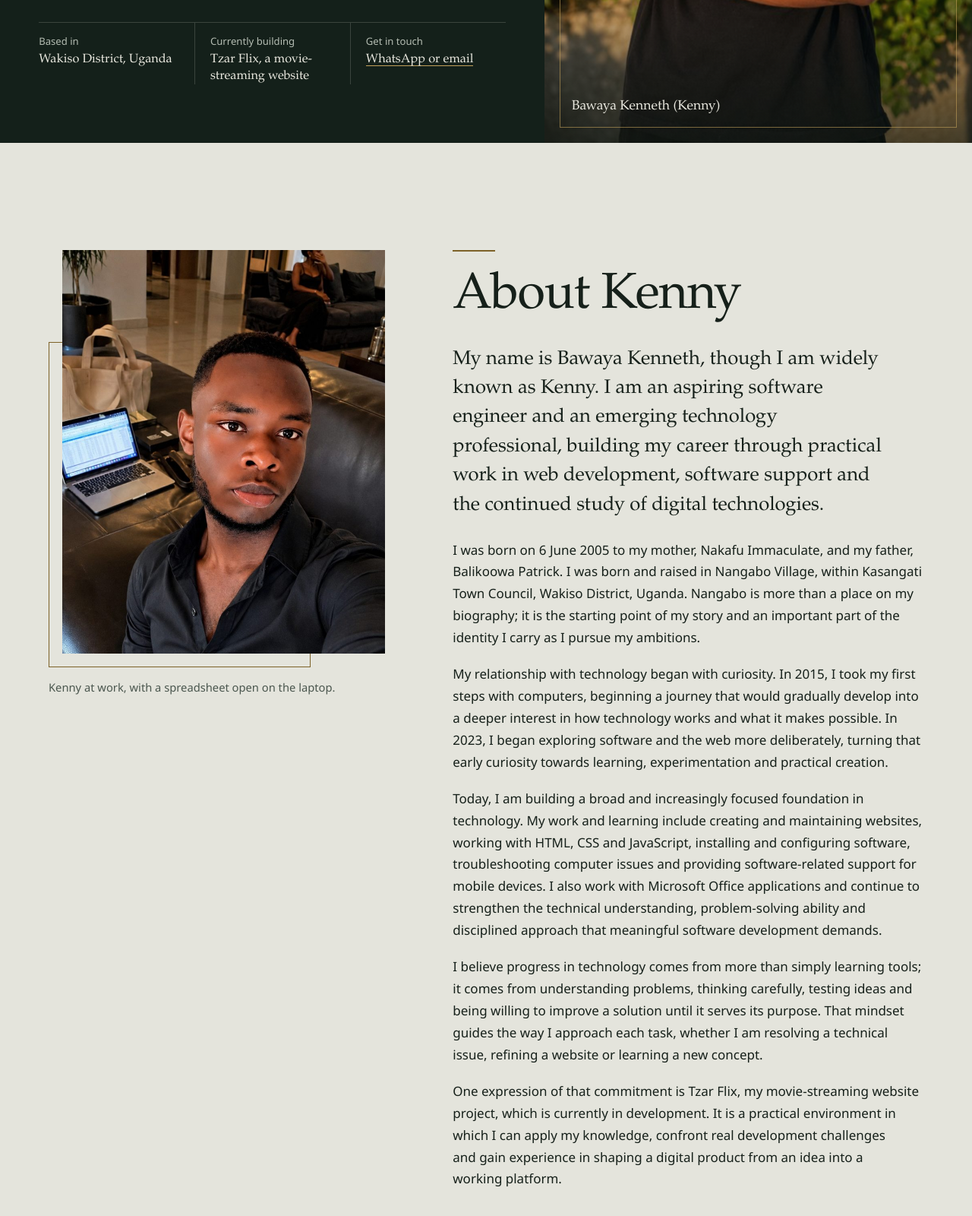
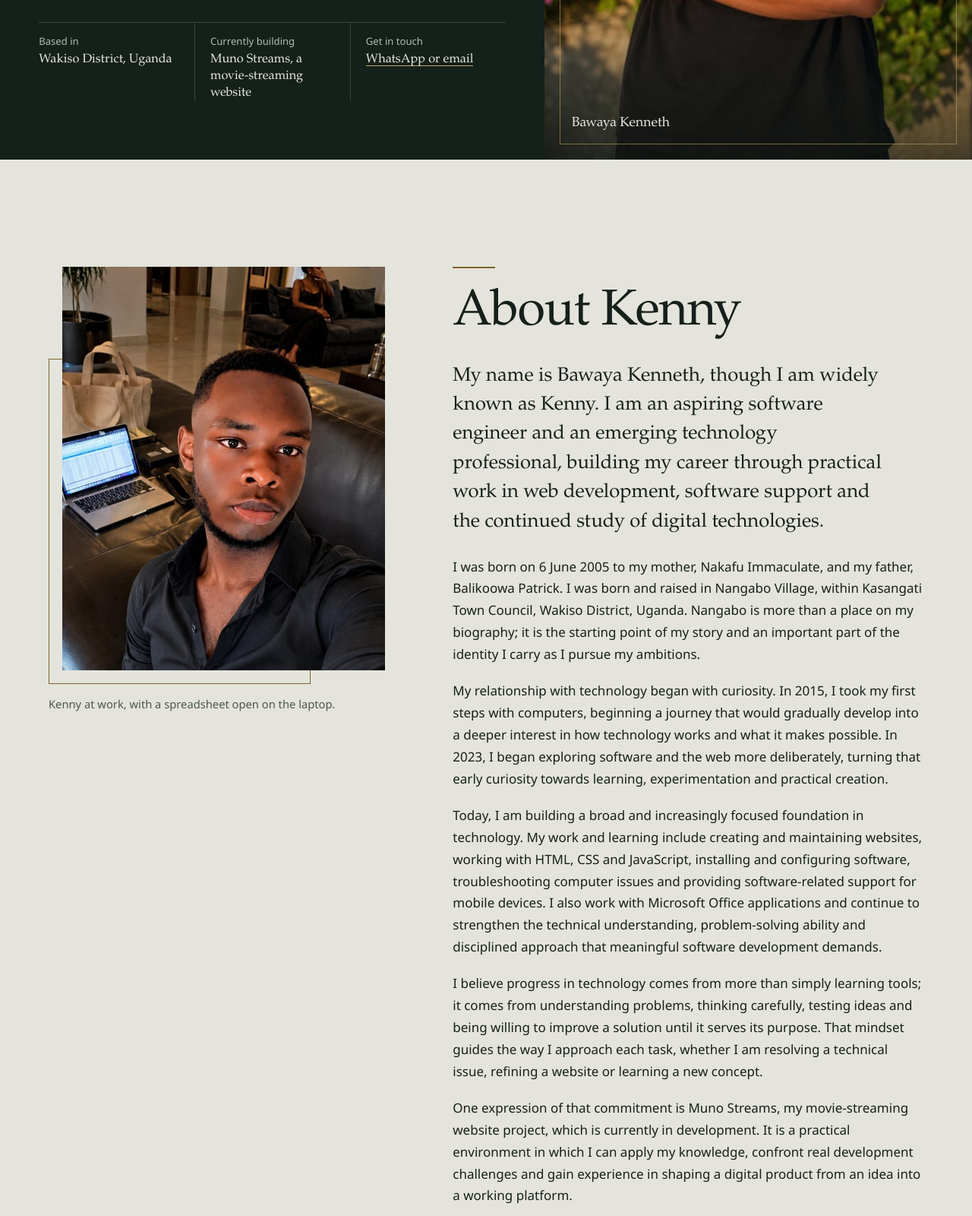
Before and after one commit to bawatech1/bawatech1.github.io, a plain HTML site: page index.html in a window 1280 px wide. Shown: the part 700-2300 px from the top of the page at 76% size. Drawn offline with Linux system fonts and the light colour scheme.

Commit message:
Update index.html

```diff
--- a/index.html
+++ b/index.html
@@ -3,7 +3,7 @@
 <head>
 <meta charset="utf-8">
 <meta name="viewport" content="width=device-width, initial-scale=1">
-<title>Bawaya Kenneth (Kenny) | Web Developer &amp; Software and Technology Specialist, Uganda</title>
+<title>Bawaya Kenneth  | Web Developer &amp; Software and Technology Specialist, Uganda</title>
 <meta name="description" content="The official website of Bawaya Kenneth (Kenny), a Ugandan web developer and technology specialist building practical digital solutions while working towards a career in software engineering.">
 <link rel="canonical" href="https://bawayakenneth1.github.io/">
 <meta name="robots" content="index, follow, max-image-preview:large">
@@ -22,7 +22,7 @@
 <meta property="og:image:alt" content="Portrait of Bawaya Kenneth, web developer and technology specialist, standing with arms crossed in front of green foliage.">
 <meta property="og:locale" content="en_UG">
 <meta name="twitter:card" content="summary_large_image">
-<meta name="twitter:title" content="Bawaya Kenneth (Kenny) | Web Developer &amp; Software and Technology Specialist">
+<meta name="twitter:title" content="Bawaya Kenneth  | Web Developer &amp; Software and Technology Specialist">
 <meta name="twitter:description" content="Official website of Bawaya Kenneth, a web developer and software and technology specialist from Uganda.">
 <meta name="twitter:image" content="https://bawayakenneth1.github.io/assets/images/og-image.jpg">
 <meta name="twitter:image:alt" content="Portrait of Bawaya Kenneth in front of green foliage.">
@@ -381,7 +381,7 @@ section{position:relative}
       </div>
       <dl class="hero-strip">
         <div><dt>Based in</dt><dd>Wakiso District, Uganda</dd></div>
-        <div><dt>Currently building</dt><dd>Tzar Flix, a movie-streaming website</dd></div>
+        <div><dt>Currently building</dt><dd>Muno Streams, a movie-streaming website</dd></div>
         <div><dt>Get in touch</dt><dd><a href="#contact">WhatsApp or email</a></dd></div>
       </dl>
     </div>
@@ -392,7 +392,7 @@ section{position:relative}
            width="1023" height="1537" fetchpriority="high"
            alt="Bawaya Kenneth standing with his arms crossed in front of green foliage and purple flowers, in warm evening light.">
       <span class="frame" aria-hidden="true"></span>
-      <p class="photo-cap">Bawaya Kenneth (Kenny)</p>
+      <p class="photo-cap">Bawaya Kenneth</p>
     </div>
   </section>
 
@@ -411,7 +411,7 @@ section{position:relative}
         <p>My relationship with technology began with curiosity. In 2015, I took my first steps with computers, beginning a journey that would gradually develop into a deeper interest in how technology works and what it makes possible. In 2023, I began exploring software and the web more deliberately, turning that early curiosity towards learning, experimentation and practical creation.</p>
         <p>Today, I am building a broad and increasingly focused foundation in technology. My work and learning include creating and maintaining websites, working with HTML, CSS and JavaScript, installing and configuring software, troubleshooting computer issues and providing software-related support for mobile devices. I also work with Microsoft Office applications and continue to strengthen the technical understanding, problem-solving ability and disciplined approach that meaningful software development demands.</p>
         <p>I believe progress in technology comes from more than simply learning tools; it comes from understanding problems, thinking carefully, testing ideas and being willing to improve a solution until it serves its purpose. That mindset guides the way I approach each task, whether I am resolving a technical issue, refining a website or learning a new concept.</p>
-        <p>One expression of that commitment is Tzar Flix, my movie-streaming website project, which is currently in development. It is a practical environment in which I can apply my knowledge, confront real development challenges and gain experience in shaping a digital product from an idea into a working platform.</p>
+        <p>One expression of that commitment is Muno Streams, my movie-streaming website project, which is currently in development. It is a practical environment in which I can apply my knowledge, confront real development challenges and gain experience in shaping a digital product from an idea into a working platform.</p>
         <blockquote class="pull">I do not regard expertise as a title to claim prematurely, but as a standard to earn through consistent study, deliberate practice, sound judgement and years of meaningful work.</blockquote>
         <p>My professional journey is still taking shape, and I am ambitious about where it can lead. My long-term goal is to become a highly skilled software engineer, capable of designing, building and maintaining reliable software that addresses real needs. I do not regard expertise as a title to claim prematurely, but as a standard to earn through consistent study, deliberate practice, sound judgement and years of meaningful work. I am committed to that process, with the determination to keep learning, keep building and make each stage of my development count.</p>
         <dl class="facts">
@@ -465,7 +465,7 @@ section{position:relative}
         <li class="tl-item">
           <p class="tl-when">Now</p>
           <h3>Building a future in software engineering</h3>
-          <p>Developing practical skills through website projects, software support and continued learning, with the long-term goal of becoming a skilled software engineer. Tzar Flix is one of the projects through which I am putting that learning into practice.</p>
+          <p>Developing practical skills through website projects, software support and continued learning, with the long-term goal of becoming a skilled software engineer. Muno Streams is one of the projects through which I am putting that learning into practice.</p>
         </li>
       </ol>
     </div>
@@ -501,7 +501,7 @@ section{position:relative}
         </li>
         <li>
           <h3>Digital solutions</h3>
-          <p>Where a practical digital tool or website can solve a problem, I like to build it. Tzar Flix, my current project, comes from that same interest.</p>
+          <p>Where a practical digital tool or website can solve a problem, I like to build it. Muno Streams, my current project, comes from that same interest.</p>
         </li>
       </ul>
     </div>
@@ -561,12 +561,12 @@ section{position:relative}
       <!-- TO ADD ANOTHER PROJECT: copy the whole <article class="project">...</article> block below and paste it underneath, then edit the text. -->
       <article class="project">
         <div>
-          <h3>TZAR FLIX</h3>
+          <h3>Muno Streams</h3>
           <span class="status"><i aria-hidden="true"></i>Status: In development</span>
         </div>
         <div class="project-body">
           <p class="lede">A digital entertainment platform taking shape as a movie-streaming website.</p>
-          <p>Tzar Flix is an active development project and an important part of my learning journey. I am using it to put web-development concepts into practice, work through the challenges of building a larger digital product and steadily improve my technical skills. The platform is still under development and is not yet a finished public product.</p>
+          <p>Muno Streams is an active development project and an important part of my learning journey. I am using it to put web-development concepts into practice, work through the challenges of building a larger digital product and steadily improve my technical skills. The platform is still under development and is not yet a finished public product.</p>
         </div>
       </article>
       <p class="more-note">More projects will be added here as they are completed.</p>
```
